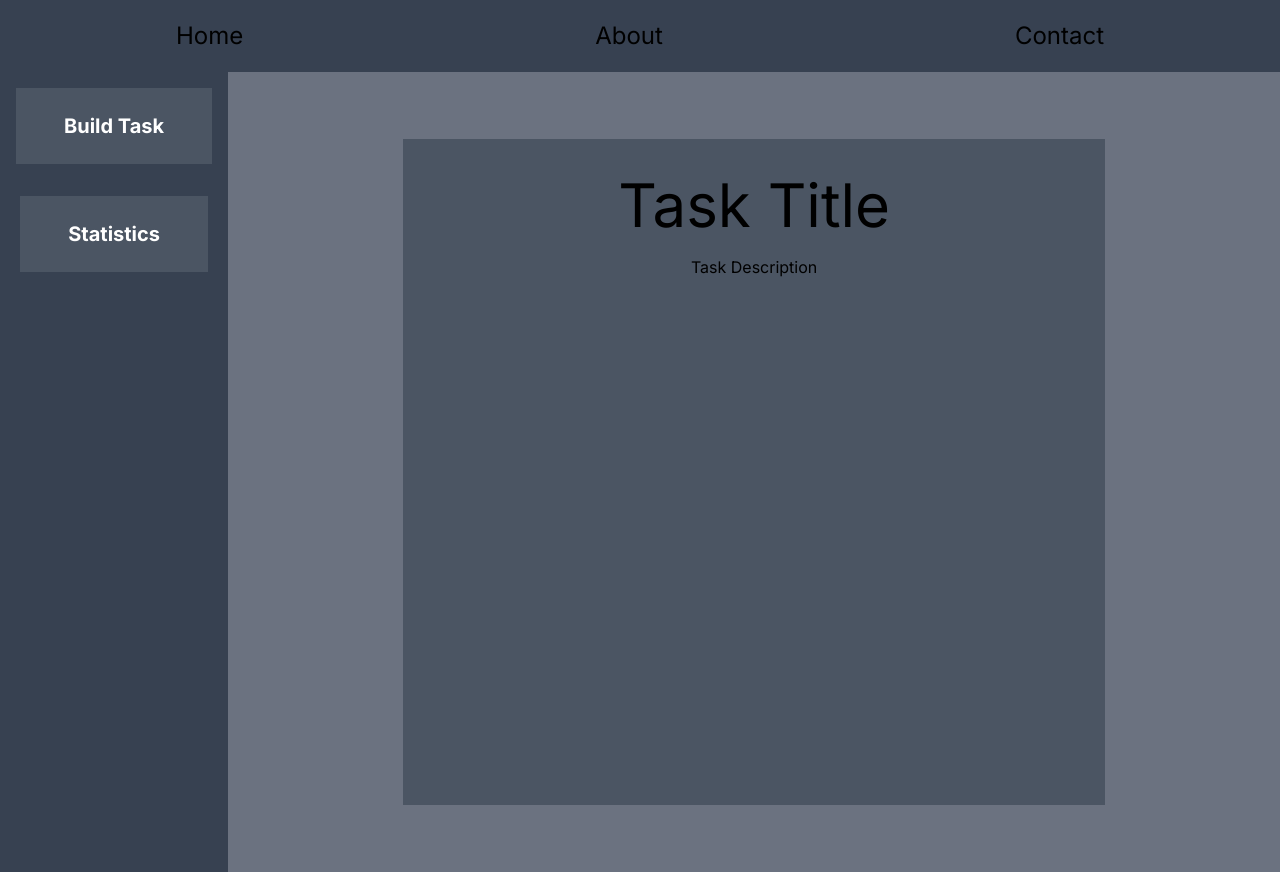
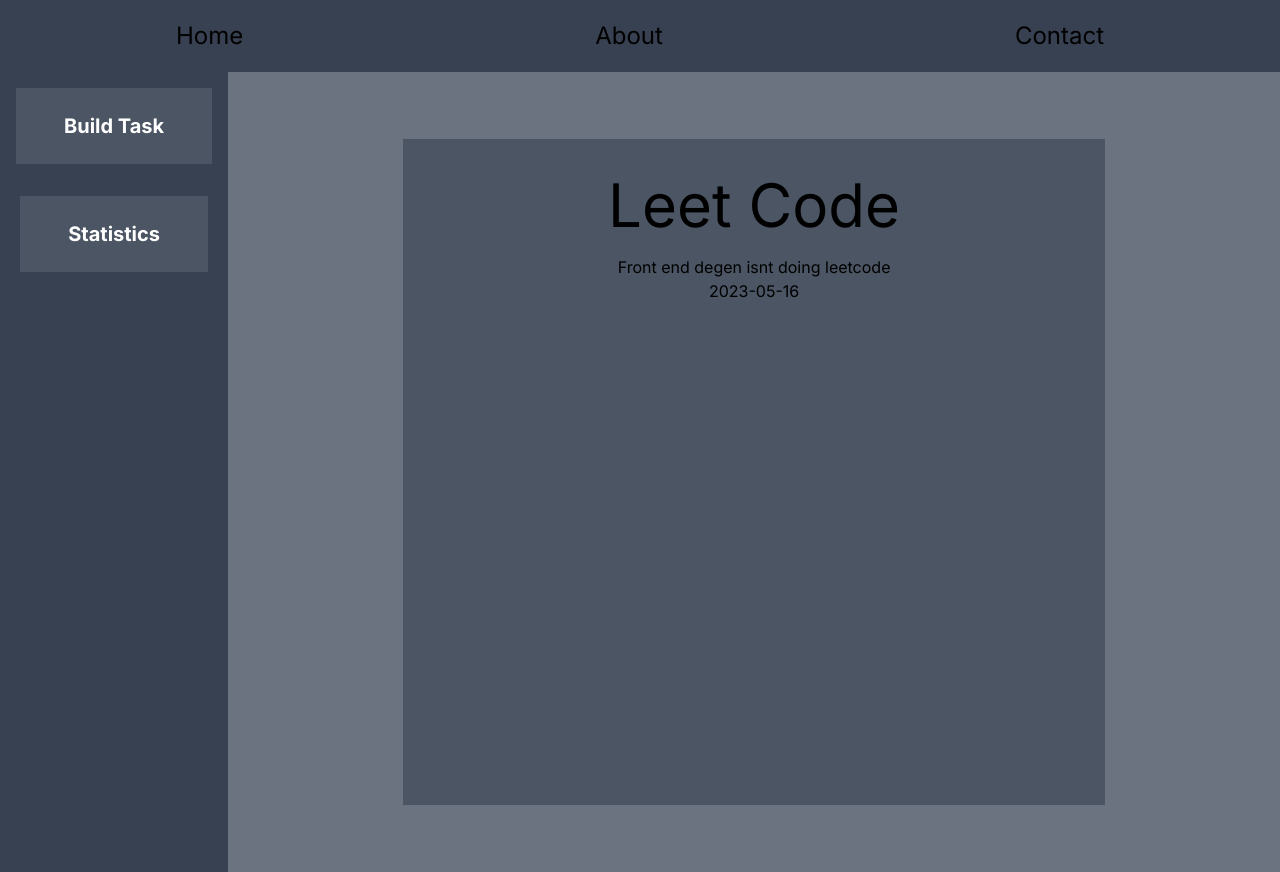
Before and after one commit to levyjonathan31/focus-fracture, a Next.js app: page / in a window 1280 px wide. Built offline with nearby package versions, Linux system fonts and the light colour scheme.

Commit message:
Added basic json functionality

```diff
--- /dev/null
+++ b/app/data.json
@@ -0,0 +1,9 @@
+{
+    "task": [
+        {
+        "title": "Leet Code",
+        "description" : "Front end degen isnt doing leetcode",
+        "date" : "2023-05-16"
+        }
+    ]
+}
--- a/app/task.tsx
+++ b/app/task.tsx
@@ -1,15 +1,25 @@
 import React, { FC } from "react";
+import jsonData from "../app/data.json";
 
 interface CardProps {
-  title: string;
-  description: string;
-  date: string;
+  jsonData: {
+    task: {
+      title: string;
+      description: string;
+      date: string;
+    }[];
+  };
 }
-const Card: FC<CardProps> = ({ title, description, date }) => {
+
+const Card: FC<CardProps> = ({ jsonData }) => {
+  const { task } = jsonData;
+  const { title, description, date } = task[0];
+
   return (
     <div className="flex h-5/6 w-2/3 flex-col items-center bg-gray-600 p-4">
       <h1 className="p-5 text-6xl">{title}</h1>
       <p>{description}</p>
+      <p>{date}</p>
     </div>
   );
 };
@@ -17,11 +27,7 @@ const Card: FC<CardProps> = ({ title, description, date }) => {
 const Task: FC = () => {
   return (
     <div className="flex min-h-screen grow items-center justify-center bg-gray-500">
-      <Card
-        title="Task Title"
-        description="Task Description"
-        date="Task Date"
-      />
+      <Card jsonData={jsonData} />
     </div>
   );
 };
```
